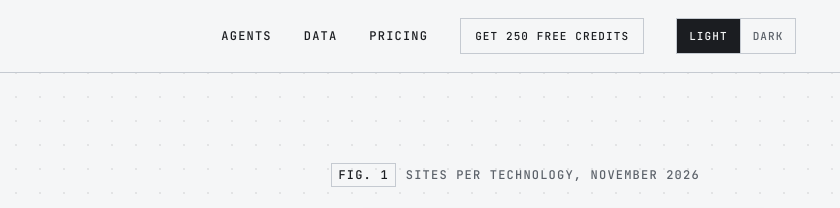
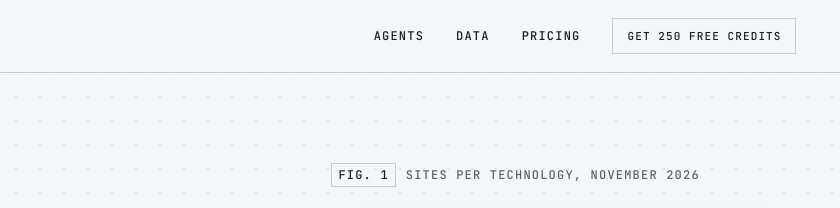
Before and after one commit to AndrewAskins/whichsitesuse, a website: page site/index.html in a window 1280 px wide. Shown: the top 208 px of the page, 440-1280 px from the left. Drawn offline with nearby package versions, Linux system fonts and the light colour scheme.

Commit message:
Remove the light/dark switcher from the homepage (#12)
Co-authored-by: Claude <noreply@anthropic.com>

```diff
--- a/site/index.html
+++ b/site/index.html
@@ -25,15 +25,12 @@
   <link href="https://fonts.googleapis.com/css2?family=Geist:wght@400;500;600&family=JetBrains+Mono:wght@400;500;700&display=swap" rel="stylesheet">
   <link rel="stylesheet" href="/styles.css">
   <script>
-    // Theme: ?theme=light|dark forces one and is remembered; otherwise a saved choice, otherwise the system setting.
+    // Theme follows the visitor's system setting. ?theme=light|dark forces one for this page view only (for checking both).
     (function () {
-      var t = null;
       try {
         var q = new URLSearchParams(location.search).get("theme");
-        if (q === "light" || q === "dark") { t = q; localStorage.setItem("wsu-theme", q); }
-        else { t = localStorage.getItem("wsu-theme"); }
+        if (q === "light" || q === "dark") document.documentElement.setAttribute("data-theme", q);
       } catch (e) {}
-      if (t === "light" || t === "dark") document.documentElement.setAttribute("data-theme", t);
     })();
   </script>
 
@@ -50,10 +47,6 @@
         <a class="nav-link" href="#data">data</a>
         <a class="nav-link" href="#pricing">pricing</a>
         <a class="btn btn-secondary btn-small" href="/signup">get 250 free credits</a>
-        <div class="theme-switch" role="group" aria-label="Color theme">
-          <button type="button" data-set-theme="light" aria-pressed="false">light</button>
-          <button type="button" data-set-theme="dark" aria-pressed="false">dark</button>
-        </div>
       </nav>
     </div>
   </header>
--- a/site/lookup.js
+++ b/site/lookup.js
@@ -9,29 +9,6 @@
   var result = document.getElementById("result");
   var year = document.getElementById("year");
   if (year) year.textContent = String(new Date().getFullYear());
-
-  // Theme switch: light and dark buttons in the header; the choice is remembered.
-  var root = document.documentElement;
-  var switches = document.querySelectorAll("[data-set-theme]");
-  function effectiveTheme() {
-    return root.getAttribute("data-theme") ||
-      (window.matchMedia && window.matchMedia("(prefers-color-scheme: dark)").matches ? "dark" : "light");
-  }
-  function syncSwitch() {
-    var t = effectiveTheme();
-    for (var k = 0; k < switches.length; k++) {
-      switches[k].setAttribute("aria-pressed", String(switches[k].getAttribute("data-set-theme") === t));
-    }
-  }
-  for (var k = 0; k < switches.length; k++) {
-    switches[k].addEventListener("click", function () {
-      var t = this.getAttribute("data-set-theme");
-      root.setAttribute("data-theme", t);
-      try { localStorage.setItem("wsu-theme", t); } catch (e) {}
-      syncSwitch();
-    });
-  }
-  syncSwitch();
 
   // H1 "Which sites use [technology]?": cycles through the rows of the adoption table (real HTTP Archive counts).
   // The static Shopify text is what crawlers, no-JS readers and reduced-motion readers see.
--- a/site/styles.css
+++ b/site/styles.css
@@ -110,15 +110,6 @@ h3 { font-size: 20px; line-height: 1.3; letter-spacing: -0.012em; }
 .nav { display: flex; align-items: center; gap: var(--s5); font: 500 12px/1 var(--mono); letter-spacing: 0.1em; text-transform: uppercase; }
 .nav a { text-decoration: none; }
 .nav .nav-link:hover { text-decoration: underline; }
-.theme-switch { display: inline-flex; border: 1px solid var(--rule); }
-.theme-switch button {
-  height: 34px; padding: 0 12px; cursor: pointer;
-  font: 500 11px/1 var(--mono); letter-spacing: 0.1em; text-transform: uppercase;
-  background: transparent; color: var(--muted); border: 0; border-radius: 0;
-}
-.theme-switch button + button { border-left: 1px solid var(--rule); }
-.theme-switch button:hover { color: var(--ink); }
-.theme-switch button[aria-pressed="true"] { background: var(--ink); color: var(--bg); }
 @media (max-width: 860px) { .nav .nav-link { display: none; } .nav { gap: var(--s3); } }
 @media (max-width: 560px) { .nav .btn-small { display: none; } }
 @media (max-width: 400px) { .logo svg { height: 16px; } }
```
